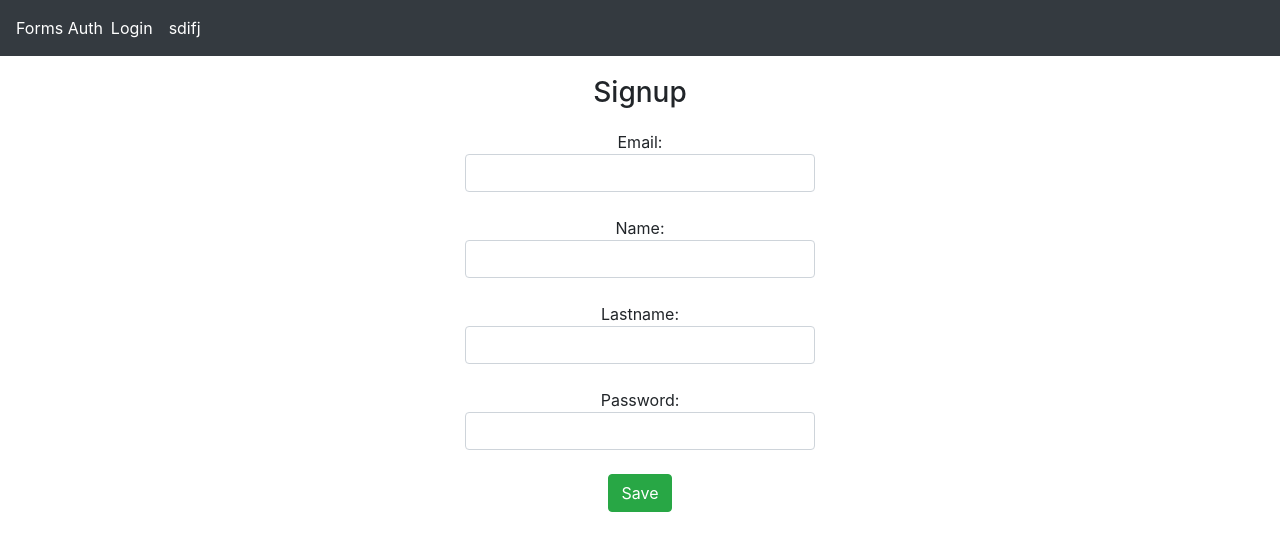
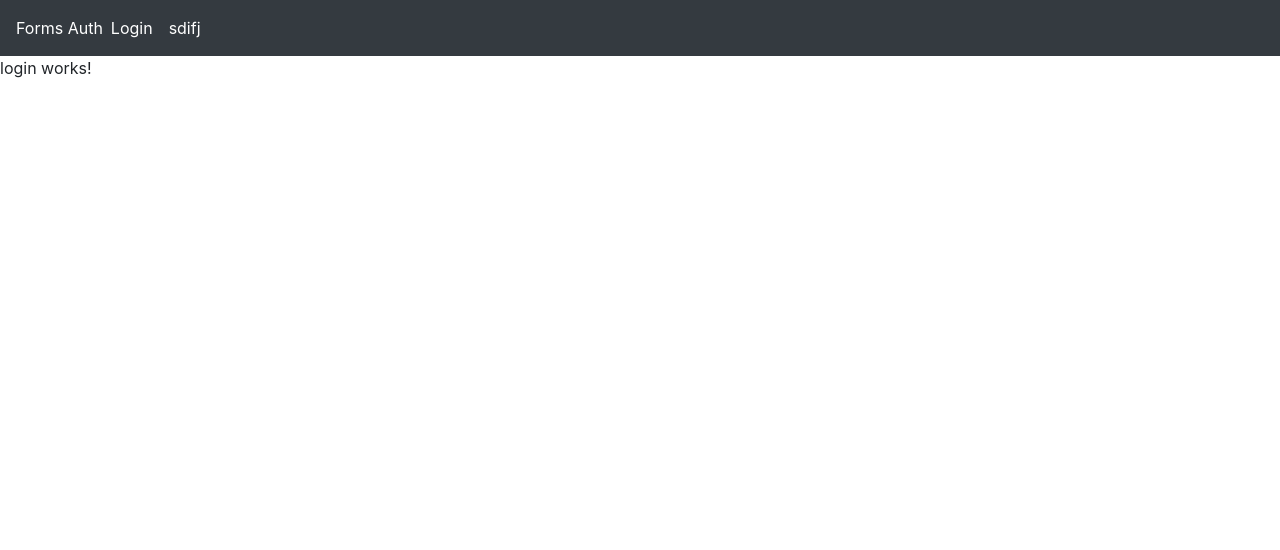
Before and after one commit to Jaguso/forms-validation-angular, an Angular app: page /login in a window 1280 px wide. Shown: the top 550 px of the page. Built offline with nearby package versions, Linux system fonts and the light colour scheme.

Commit message:
configured router

```diff
--- a/src/app/app.component.html
+++ b/src/app/app.component.html
@@ -1,2 +1,4 @@
 <app-navbar></app-navbar>
-<app-signup></app-signup>
+<div>
+    <router-outlet></router-outlet>
+</div>
--- /dev/null
+++ b/src/app/components/login/login.component.html
@@ -0,0 +1,3 @@
+<p>
+  login works!
+</p>
--- /dev/null
+++ b/src/app/components/login/login.component.ts
@@ -0,0 +1,15 @@
+import { Component, OnInit } from '@angular/core';
+
+@Component({
+  selector: 'app-login',
+  templateUrl: './login.component.html',
+  styleUrls: ['./login.component.css']
+})
+export class LoginComponent implements OnInit {
+
+  constructor() { }
+
+  ngOnInit() {
+  }
+
+}
```
Also changed, not shown: src/app/app.module.ts (+10 -1 lines), src/app/components/login/login.component.css (added), 1 other file (tests, documents, lock files or other folders).
